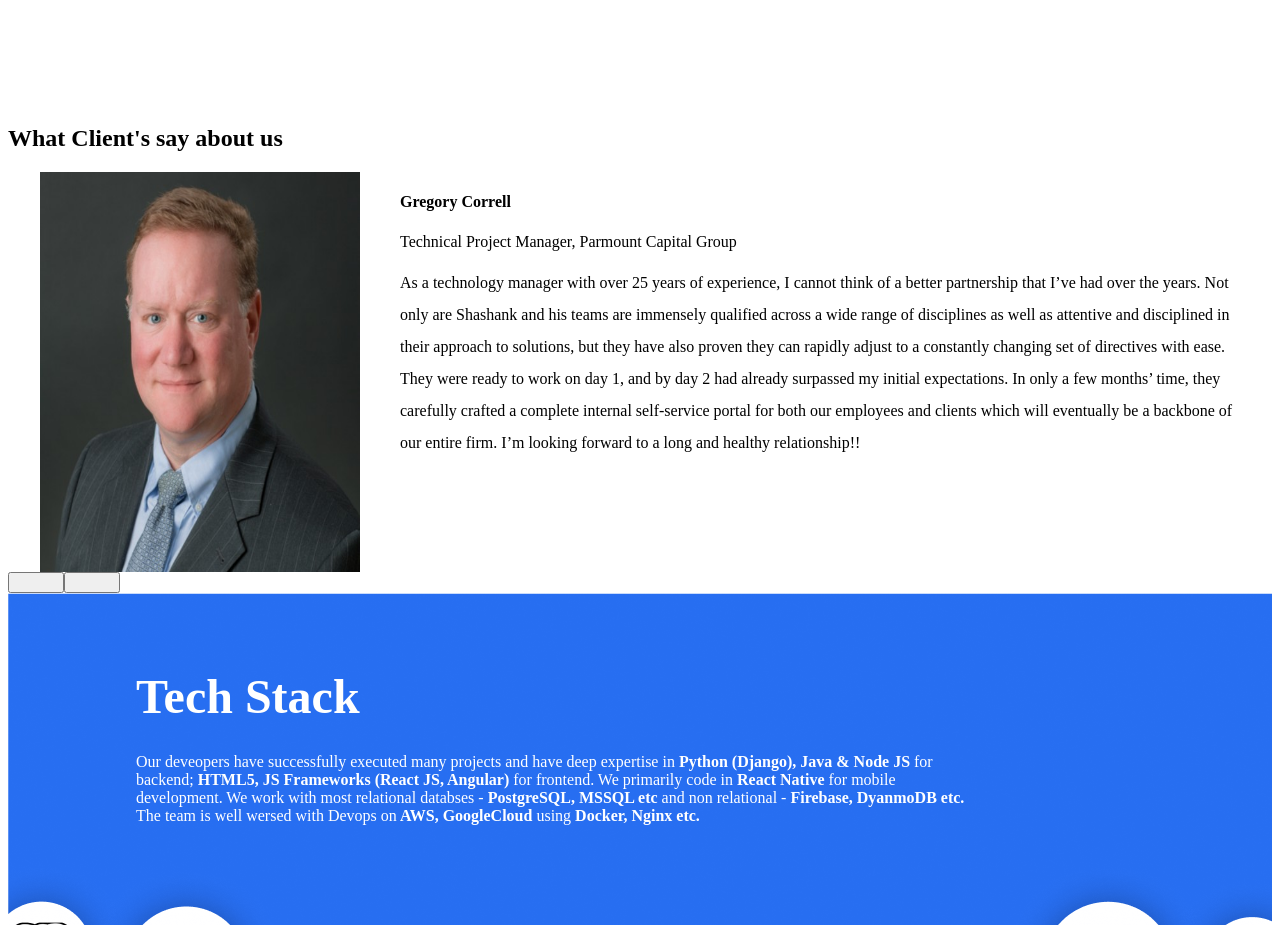
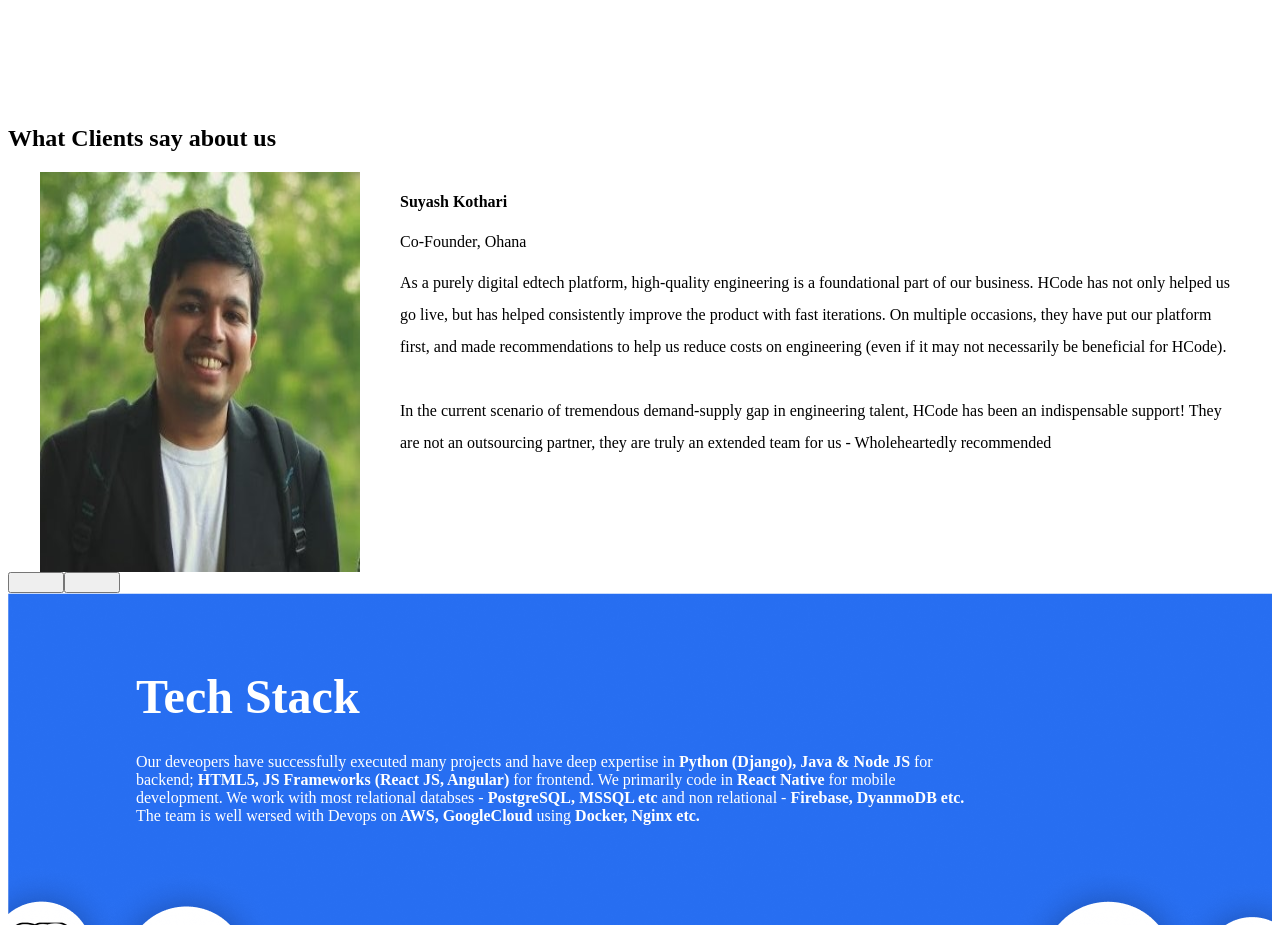
Before and after one commit to hcodetech/hcode-website, a Next.js app: page / in a window 1280 px wide. Shown: the part 10120-11045 px from the top of the page. Built offline with nearby package versions, Linux system fonts and the light colour scheme.

Commit message:
Interval Time increase and heading change in client

```diff
--- a/components/Testimonial.js
+++ b/components/Testimonial.js
@@ -22,7 +22,7 @@ function Testimonial() {
   return (
     <>
       <h2 className='text-3xl font-semibold text-center pb-2'>
-        What Client's say about us
+        What Clients say about us
       </h2>
       <CarouselProvider
         visibleSlides={1}
@@ -32,7 +32,7 @@ function Testimonial() {
         naturalSlideHeight={500}
         isIntrinsicHeight
         infinite
-        interval={5000}
+        interval={10000}
         isPlaying
         lockOnWindowScroll
         playDirection='forward'
--- a/constants/constants.js
+++ b/constants/constants.js
@@ -1033,7 +1033,7 @@ export const testimonial = [
     person_name: "Gregory Correll",
     company_name: "Technical Project Manager, Parmount Capital Group",
     testimonial_paragraph:
-      "As a technology manager with over 25 years of experience, I cannot think of a better partnership that I’ve had over the years.  Not only are Shashank and his teams are immensely qualified across a wide range of disciplines as well as attentive and disciplined in their approach to solutions, but they have also proven they can rapidly adjust to a constantly changing set of directives with ease.  They were ready to work on day 1, and by day 2 had already surpassed my initial expectations.  In only a few months’ time, they carefully crafted a complete internal self-service portal for both our employees and clients which will eventually be a backbone of our entire firm.  I’m looking forward to a long and healthy relationship!!",
+      "As a technology manager with over 25 years of experience, I cannot think of a better partnership that I’ve had over the years.  Not only are Shashank and his teams are immensely qualified across a wide range of disciplines as well as attentive and disciplined in their approach to solutions, but they have also proven they can rapidly adjust to a constantly changing set of directives with ease.<br/><br/>They were ready to work on day 1, and by day 2 had already surpassed my initial expectations.  In only a few months’ time, they carefully crafted a complete internal self-service portal for both our employees and clients which will eventually be a backbone of our entire firm.  I’m looking forward to a long and healthy relationship!!",
   },
   {
     id: "3",
```
